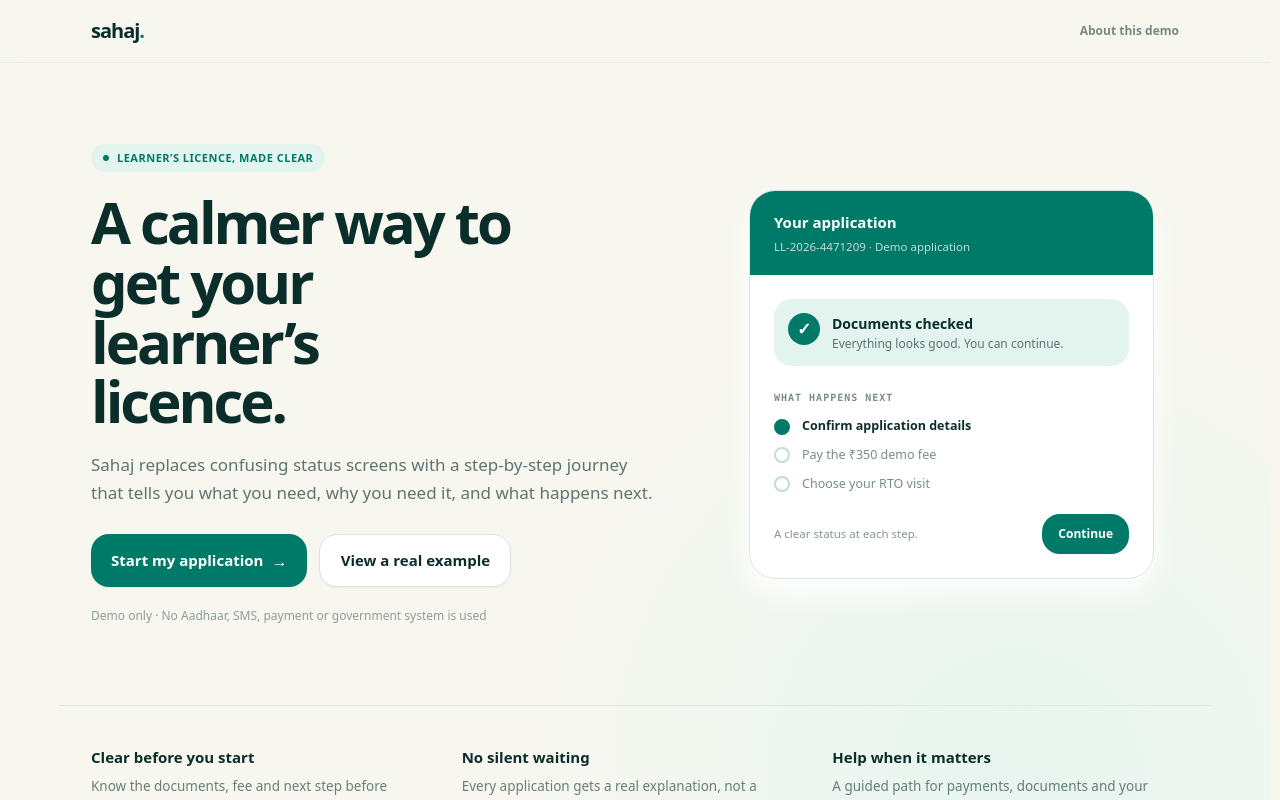
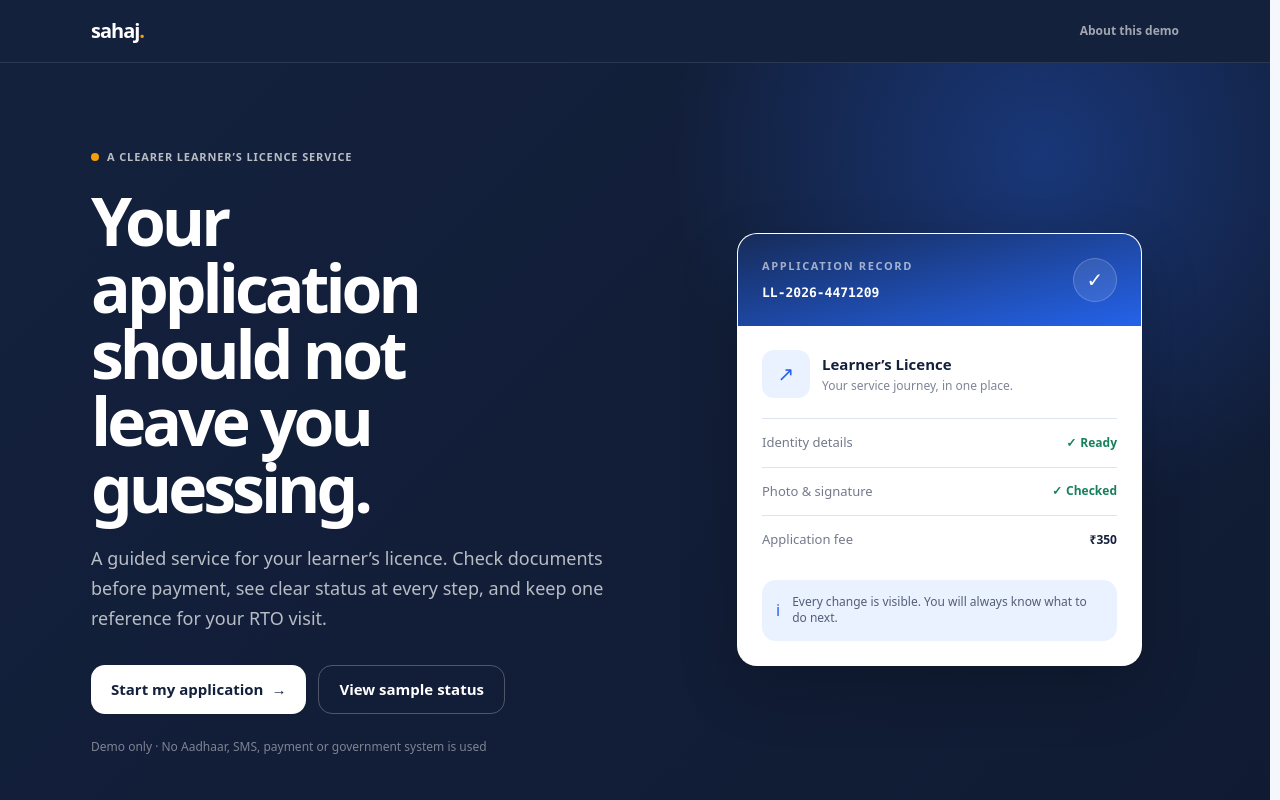
Before and after one commit to NavjotSingh-cpu/sehaj3, a Next.js app: page / in a window 1280 px wide. Shown: the top 800 px of the page. Built offline with nearby package versions, Linux system fonts and the light colour scheme.

Commit message:
Replace visual language with decisive service record

```diff
--- a/app/globals.css
+++ b/app/globals.css
@@ -14,8 +14,7 @@
   body {
     font-feature-settings: "cv02", "cv03", "cv04", "cv11";
     background:
-      radial-gradient(circle at 80% 70%, rgba(227, 244, 239, 0.78), transparent 30rem),
-      linear-gradient(180deg, #F7F7F0 0, #F7F7F0 100%);
+      linear-gradient(180deg, #F4F7FB 0, #FFFFFF 38rem);
     min-width: 320px;
   }
   h1, h2, h3 {
@@ -25,11 +24,11 @@
     outline: 3px solid #007A68;
     outline-offset: 3px;
   }
-  ::selection { background: #E3F4EF; color: #0B2E2B; }
+  ::selection { background: #EAF1FF; color: #14213D; }
   * { scrollbar-width: thin; }
   *::-webkit-scrollbar { width: 10px; height: 10px; }
-  *::-webkit-scrollbar-thumb { background: #A9C8BF; border: 3px solid #F7F7F0; border-radius: 999px; }
-  *::-webkit-scrollbar-thumb:hover { background: #6EA89A; }
+  *::-webkit-scrollbar-thumb { background: #B7C7DF; border: 3px solid #F4F7FB; border-radius: 999px; }
+  *::-webkit-scrollbar-thumb:hover { background: #7E97BA; }
   @media (prefers-reduced-motion: reduce) {
     *, *::before, *::after {
       animation-duration: 0.01ms !important;
@@ -74,6 +73,26 @@
   .application-card {
     @apply w-full overflow-hidden rounded-[26px] border border-line bg-white shadow-card;
     animation: card-enter 520ms cubic-bezier(.2,.8,.2,1) both;
+  }
+  .licence-record {
+    @apply overflow-hidden rounded-[20px] border border-white/20 bg-white shadow-[0_24px_60px_rgba(0,0,0,0.2)];
+    animation: card-enter 520ms cubic-bezier(.2,.8,.2,1) both;
+  }
+  .licence-record__band {
+    @apply flex items-start justify-between bg-gradient-to-br from-[#162B58] to-[#2563EB] p-5 text-white sm:p-6;
+  }
+  .hero-surface {
+    @apply bg-ink;
+    background-image: radial-gradient(circle at 82% 12%, rgba(37,99,235,.36), transparent 23rem), linear-gradient(135deg, #14213D 0%, #101B33 100%);
+  }
+  .hero-kicker {
+    @apply inline-flex items-center gap-2 text-[11px] font-bold uppercase tracking-[0.08em] text-white/70;
+  }
+  .btn-hero {
+    @apply inline-flex min-h-12 items-center justify-center gap-2 rounded-stamp bg-white px-5 py-3 text-[15px] font-bold text-ink shadow-sm transition-all duration-200 hover:-translate-y-px hover:bg-trust-light active:translate-y-0 active:scale-[0.985];
+  }
+  .btn-hero-secondary {
+    @apply inline-flex min-h-12 items-center justify-center rounded-stamp border border-white/25 px-5 py-3 text-[15px] font-bold text-white transition-all duration-200 hover:border-white/60 hover:bg-white/10 active:scale-[0.985];
   }
   .application-card__header {
     @apply bg-trust px-5 py-5 text-white sm:px-6;
--- a/app/page.tsx
+++ b/app/page.tsx
@@ -4,25 +4,33 @@
 
 export default function Home() {
   return (
-    <main className="min-h-dvh">
+    <main className="min-h-dvh bg-paper">
       <TopBar />
-      <section className="hero-shell mx-auto grid max-w-6xl gap-12 px-5 py-10 sm:px-8 sm:py-16 lg:grid-cols-[minmax(0,1fr)_minmax(340px,.8fr)] lg:items-center lg:gap-16 lg:py-20">
-        <div className="max-w-2xl flow-content">
-          <p className="inline-flex items-center gap-2 rounded-full bg-trust-light px-3 py-1.5 text-[11px] font-bold uppercase tracking-[0.045em] text-trust"><span className="h-1.5 w-1.5 rounded-full bg-trust" aria-hidden /> Learner&rsquo;s licence, made clear</p>
-          <h1 className="mt-5 max-w-[12ch] font-display text-[38px] font-bold leading-[1.03] tracking-[-0.052em] text-ink sm:text-[52px] lg:max-w-[13ch] lg:text-[58px]">A calmer way to get your learner&rsquo;s licence.</h1>
-          <p className="mt-5 max-w-[36rem] text-[16px] leading-[1.62] text-ink/65 sm:text-[17px]">Sahaj replaces confusing status screens with a step-by-step journey that tells you what you need, why you need it, and what happens next.</p>
-          <div className="mt-7 grid gap-3 sm:flex sm:flex-row">
-            <Link href="/login" className="btn-primary w-full sm:min-w-52 sm:w-auto">Start my application <span aria-hidden className="ml-2 text-base">→</span></Link>
-            <Link href="/status/LL-2026-4471209" className="btn-secondary w-full sm:min-w-48 sm:w-auto">View a real example</Link>
+      <section className="hero-surface">
+        <div className="mx-auto grid max-w-6xl gap-10 px-5 py-12 sm:px-8 sm:py-16 lg:grid-cols-[1.05fr_.95fr] lg:items-center lg:gap-20 lg:py-20">
+          <div className="flow-content">
+            <p className="hero-kicker"><span className="h-2 w-2 rounded-full bg-marigold" aria-hidden />A clearer learner&rsquo;s licence service</p>
+            <h1 className="mt-5 max-w-[11ch] font-display text-[43px] font-bold leading-[1.01] tracking-[-0.06em] text-white sm:text-[58px] lg:text-[66px]">Your application should not leave you guessing.</h1>
+            <p className="mt-6 max-w-[37rem] text-[16px] leading-[1.65] text-white/70 sm:text-[18px]">A guided service for your learner&rsquo;s licence. Check documents before payment, see clear status at every step, and keep one reference for your RTO visit.</p>
+            <div className="mt-8 grid gap-3 sm:flex">
+              <Link href="/login" className="btn-hero">Start my application <span aria-hidden>→</span></Link>
+              <Link href="/status/LL-2026-4471209" className="btn-hero-secondary">View sample status</Link>
+            </div>
+            <p className="mt-6 text-[12px] text-white/45">Demo only · No Aadhaar, SMS, payment or government system is used</p>
           </div>
-          <p className="mt-5 text-[12px] text-ink/45">Demo only · No Aadhaar, SMS, payment or government system is used</p>
+          <div className="flow-content mx-auto w-full max-w-[405px] lg:justify-self-end"><ApplicationPreview /></div>
         </div>
-        <div className="flow-content mx-auto w-full max-w-[405px] lg:justify-self-end"><ApplicationPreview /></div>
       </section>
-      <section className="mx-auto grid max-w-6xl gap-6 border-t border-line/80 px-5 py-8 sm:grid-cols-3 sm:px-8 lg:py-10">
-        {[["Clear before you start", "Know the documents, fee and next step before you invest your time."], ["No silent waiting", "Every application gets a real explanation, not a generic status line."], ["Help when it matters", "A guided path for payments, documents and your RTO visit."]].map(([title, detail]) => <div key={title}><p className="text-[15px] font-bold text-ink">{title}</p><p className="mt-2 max-w-xs text-[13.5px] leading-relaxed text-ink/60">{detail}</p></div>)}
+      <section className="mx-auto max-w-6xl px-5 py-10 sm:px-8 sm:py-14">
+        <div className="grid gap-px overflow-hidden rounded-[18px] border border-line bg-line sm:grid-cols-3">
+          {[
+            ["01", "Know before you begin", "See the documents, fee and steps first — not after you fill a form."],
+            ["02", "Fix issues early", "Get a document check before you reach payment or the RTO visit."],
+            ["03", "Track every update", "Your reference number makes every status clear and traceable."],
+          ].map(([number, title, detail]) => <article key={number} className="bg-white p-5 sm:p-6"><p className="font-mono text-[11px] font-bold text-trust">{number}</p><h2 className="mt-5 text-[17px] font-bold tracking-[-0.02em] text-ink">{title}</h2><p className="mt-2 text-[13.5px] leading-relaxed text-ink/60">{detail}</p></article>)}
+        </div>
       </section>
-      <section className="mx-auto max-w-6xl px-5 pb-12 pt-4 sm:px-8 lg:pb-16"><p className="section-eyebrow">Built for a better citizen journey</p><h2 className="mt-2 max-w-xl font-display text-[27px] font-bold tracking-[-0.03em] text-ink sm:text-[34px]">No surprise rejections. No status black hole.</h2><Link href="/about-this-build" className="mt-5 inline-flex text-[14px] font-bold text-trust underline underline-offset-4">How this prototype works →</Link></section>
+      <section className="mx-auto flex max-w-6xl flex-col items-start justify-between gap-6 border-t border-line px-5 py-10 sm:px-8 lg:flex-row lg:items-end"><div><p className="section-eyebrow">Built for the citizen, not the portal</p><h2 className="mt-2 max-w-xl font-display text-[29px] font-bold leading-tight tracking-[-0.04em] text-ink">A service that explains itself at every step.</h2></div><Link href="/about-this-build" className="btn-secondary">See how the demo works</Link></section>
     </main>
   );
 }
--- a/components/ApplicationPreview.tsx
+++ b/components/ApplicationPreview.tsx
@@ -1,24 +1,25 @@
-const nextSteps = ["Confirm application details", "Pay the ₹350 demo fee", "Choose your RTO visit"];
+const rows = [
+  ["Identity details", "Ready"],
+  ["Photo & signature", "Checked"],
+  ["Application fee", "₹350"],
+];
 
 export function ApplicationPreview() {
   return (
-    <aside className="application-card" aria-label="Sample Sahaj application status">
-      <div className="application-card__header">
-        <p className="text-[15px] font-bold">Your application</p>
-        <p className="mt-1 text-[11.5px] text-white/75">LL-2026-4471209 · Demo application</p>
+    <aside className="licence-record" aria-label="Sample application record">
+      <div className="licence-record__band">
+        <div><p className="text-[11px] font-bold uppercase tracking-[0.15em] text-white/60">Application record</p><p className="mt-2 font-mono text-[13px] font-semibold text-white">LL-2026-4471209</p></div>
+        <span className="flex h-11 w-11 items-center justify-center rounded-full border border-white/20 bg-white/10 text-xl text-white" aria-hidden>✓</span>
       </div>
       <div className="p-5 sm:p-6">
-        <div className="rounded-stamp bg-trust-light p-3.5">
-          <div className="flex items-start gap-3">
-            <span className="flex h-8 w-8 shrink-0 items-center justify-center rounded-full bg-trust text-[17px] font-bold text-white" aria-hidden>✓</span>
-            <div><p className="text-[14px] font-bold text-ink">Documents checked</p><p className="mt-0.5 text-[12px] leading-snug text-ink/65">Everything looks good. You can continue.</p></div>
-          </div>
+        <div className="flex items-center gap-3 border-b border-line pb-5">
+          <span className="flex h-12 w-12 items-center justify-center rounded-[12px] bg-trust-light text-xl text-trust" aria-hidden>↗</span>
+          <div><p className="text-[15px] font-bold text-ink">Learner&rsquo;s Licence</p><p className="mt-0.5 text-[12px] text-ink/55">Your service journey, in one place.</p></div>
         </div>
-        <p className="mt-6 font-mono text-[10px] font-bold tracking-[0.1em] text-ink/55">WHAT HAPPENS NEXT</p>
-        <ol className="mt-3 space-y-2.5">
-          {nextSteps.map((step, index) => <li key={step} className="flex items-center gap-3"><span className={`h-4 w-4 shrink-0 rounded-full border-2 ${index === 0 ? "border-trust bg-trust" : "border-trust/25 bg-white"}`} aria-hidden /><span className={`text-[12.5px] ${index === 0 ? "font-bold text-ink" : "text-ink/55"}`}>{step}</span></li>)}
-        </ol>
-        <div className="mt-5 flex items-center justify-between gap-3"><p className="text-[11.5px] leading-snug text-ink/50">A clear status at each step.</p><span className="btn-primary min-h-10 shrink-0 px-4 py-2 text-[12px]">Continue</span></div>
+        <dl className="divide-y divide-line">
+          {rows.map(([label, value]) => <div key={label} className="flex items-center justify-between gap-3 py-3.5"><dt className="text-[13px] text-ink/60">{label}</dt><dd className={`text-[12px] font-bold ${value === "₹350" ? "text-ink" : "text-go"}`}>{value === "Ready" || value === "Checked" ? <span className="inline-flex items-center gap-1"><span aria-hidden>✓</span>{value}</span> : value}</dd></div>)}
+        </dl>
+        <div className="mt-4 flex items-center gap-3 rounded-stamp bg-trust-light p-3.5"><span className="text-trust" aria-hidden>i</span><p className="text-[12px] leading-snug text-ink/70">Every change is visible. You will always know what to do next.</p></div>
       </div>
     </aside>
   );
--- a/components/TopBar.tsx
+++ b/components/TopBar.tsx
@@ -2,20 +2,20 @@
 
 export function TopBar({ back }: { back?: { href: string; label: string } }) {
   return (
-    <header className="sticky top-0 z-30 border-b border-line/50 bg-paper/90 backdrop-blur-md">
+    <header className="sticky top-0 z-30 border-b border-white/10 bg-ink text-white">
       <div className="mx-auto flex max-w-6xl items-center justify-between px-5 py-4 sm:px-8">
         {back ? (
-          <Link href={back.href} className="flex min-h-10 items-center gap-2 rounded-stamp px-2 text-[14px] font-semibold text-ink/70 transition-colors hover:bg-white hover:text-ink">
+          <Link href={back.href} className="flex min-h-10 items-center gap-2 rounded-stamp px-2 text-[14px] font-semibold text-white/80 transition-colors hover:bg-white/10 hover:text-white">
             <span aria-hidden className="text-lg leading-none">←</span> {back.label}
           </Link>
         ) : (
-          <Link href="/" className="font-display text-[20px] font-bold tracking-[-0.05em] text-ink">
-            sahaj<span className="text-trust">.</span>
+          <Link href="/" className="font-display text-[20px] font-bold tracking-[-0.05em] text-white">
+            sahaj<span className="text-marigold">.</span>
           </Link>
         )}
         <Link
           href="/about-this-build"
-          className="text-[12px] font-semibold text-ink/55 transition-colors hover:text-ink"
+          className="text-[12px] font-semibold text-white/60 transition-colors hover:text-white"
         >
           About this demo
         </Link>
```
Also changed, not shown: tailwind.config.ts (+13 -13 lines), 1 other file (tests, documents, lock files or other folders).
